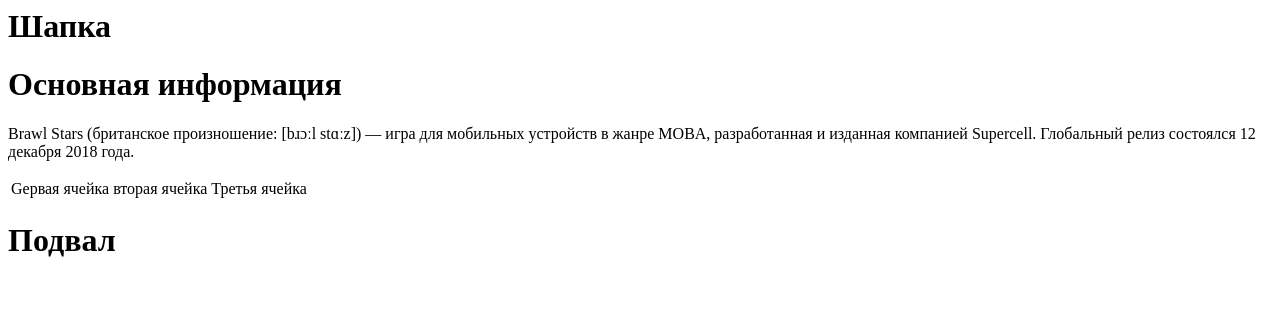
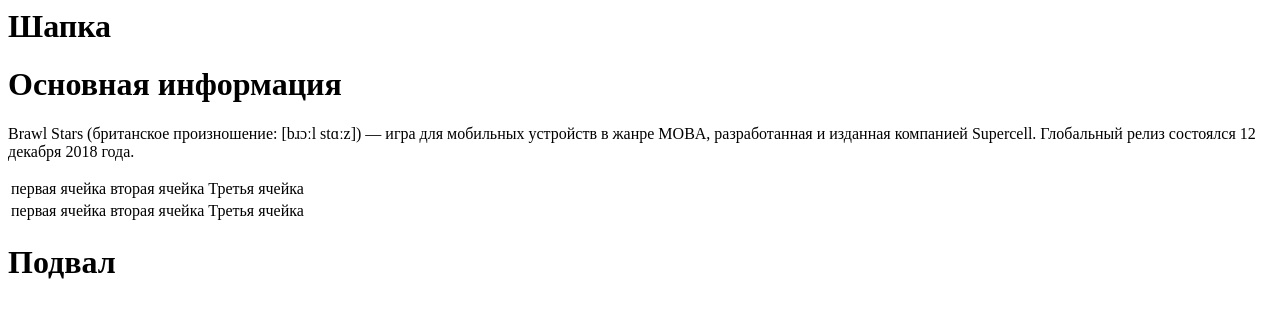
Before and after one commit to Maximt2011/My-sait, a plain HTML site: page index.html in a window 1280 px wide. Drawn offline with Linux system fonts and the light colour scheme.

Commit message:
Update index.html

```diff
--- a/index.html
+++ b/index.html
@@ -9,9 +9,16 @@
            <h1>Основная информация</h1>
            <p>Brawl Stars (британское произношение: [bɹɔːl stɑːz]) — игра для мобильных устройств в жанре MOBA, разработанная и изданная компанией Supercell. Глобальный релиз состоялся 12 декабря 2018 года. </p>
            <table>
-               <td>Gервая ячейка</td>
+               <tr>
+               <td>первая ячейка</td>
                <td>вторая ячейка</td>
                <td>Третья ячейка</td>
+               </tr>
+               <tr>
+                   <td>первая ячейка</td>
+               <td>вторая ячейка</td>
+               <td>Третья ячейка</td>
+               </tr>
                </table>
         </main>
      <footer>
```
